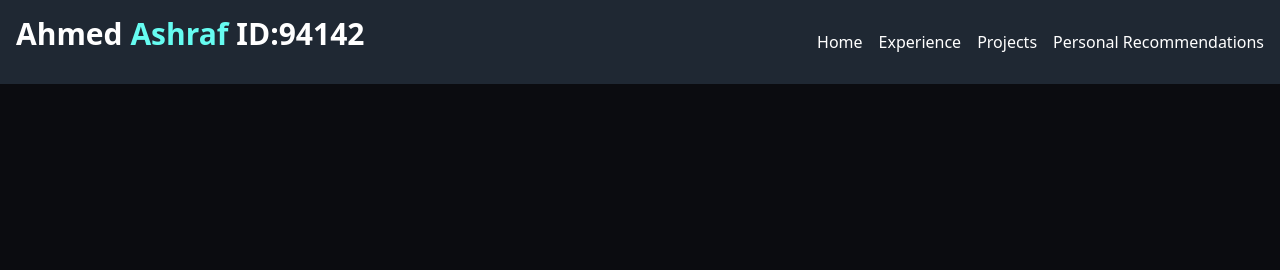
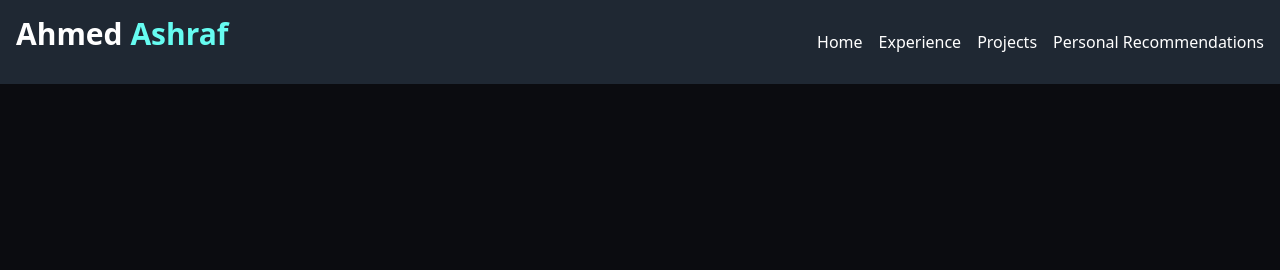
Before and after one commit to AhmedAsh4/personalPage, a plain HTML site: page index.html in a window 1280 px wide. Shown: the top 270 px of the page. Drawn offline with nearby package versions, Linux system fonts and the light colour scheme.

Commit message:
Update index.html

```diff
--- a/index.html
+++ b/index.html
@@ -18,7 +18,7 @@
         <div class="container flex items-center justify-between mx-auto">
             <turbo-frame id="loadable" class="animate-fade-in-1">
                 <h3 class="mb-4 text-3xl font-bold text-white">Ahmed
-                    <span class="mb-4 text-3xl font-bold text-text-color1 animate-fade-in-2">Ashraf</span> ID:94142</h3>
+                    <span class="mb-4 text-3xl font-bold text-text-color1 animate-fade-in-2">Ashraf</span></h3>
             </turbo-frame>
             <turbo-frame id="loadable" class="animate-fade-in-menu">
                 <ul class="flex space-x-4">
```
